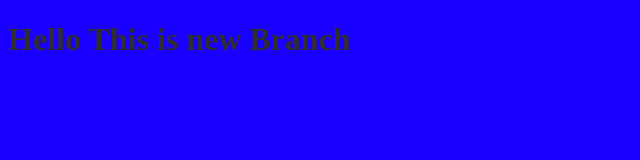
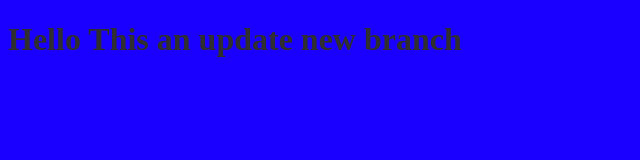
Before and after one commit to tigerevo/First-Project, a plain HTML site: page index.html in a window 1280 px wide. Shown: the whole page, without its empty margins (0-640 px from the left). Drawn offline with Linux system fonts and the light colour scheme.

Commit message:
Edit the html file

```diff
--- a/index.html
+++ b/index.html
@@ -7,7 +7,7 @@
     <link rel="stylesheet" href="style.css">
 </head>
 <body>
-    <h1>Hello This is new Branch</h1>
+    <h1>Hello This an update new branch</h1>
     <script src="app.js"></script>
 </body>
 </html>
```
